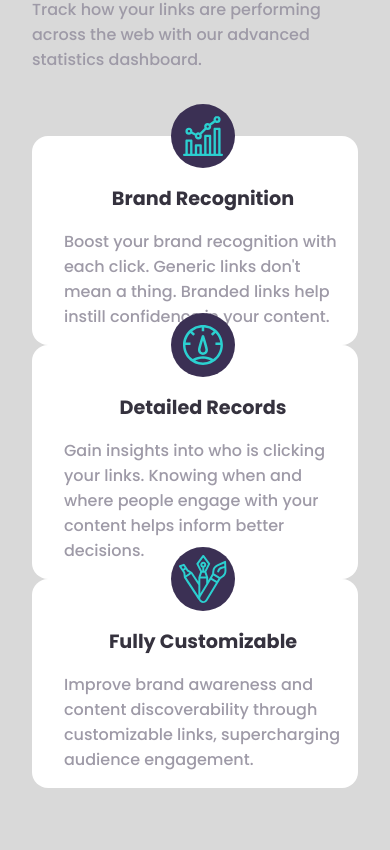
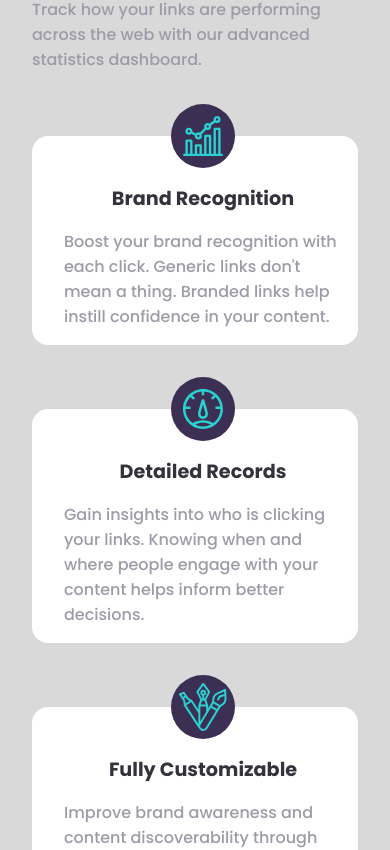
Before and after one commit to riwepo/fem-url-shortening-api-landing-page, a React (Create React App) app: page / in a window 390 px wide. Shown: the part 898-1748 px from the top of the page. Built offline with nearby package versions, Linux system fonts and the light colour scheme.

Commit message:
need gap for mobile

```diff
--- a/src/components/statistics/StatsItemList.module.css
+++ b/src/components/statistics/StatsItemList.module.css
@@ -5,6 +5,8 @@
   flex-direction: column;
   justify-content: space-between;
   align-items: center;
+  gap: 4rem;
+
   background-color: transparent;
 
   margin-bottom: 6rem;
@@ -15,6 +17,7 @@
   .container {
     flex-direction: row;
     align-items: stretch;
+    gap: 0;
   }
 
   .container li:nth-child(2) {
```
